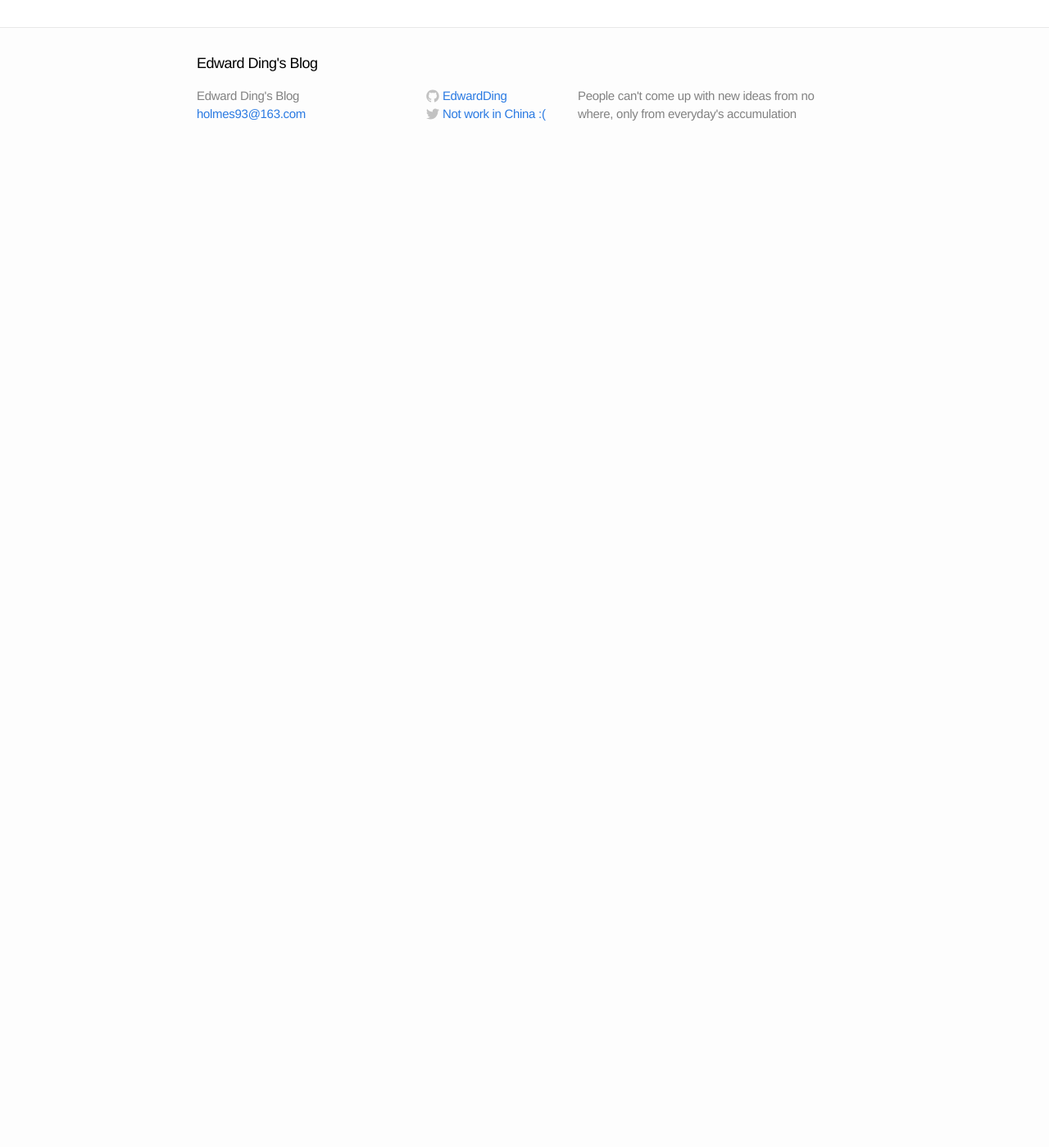
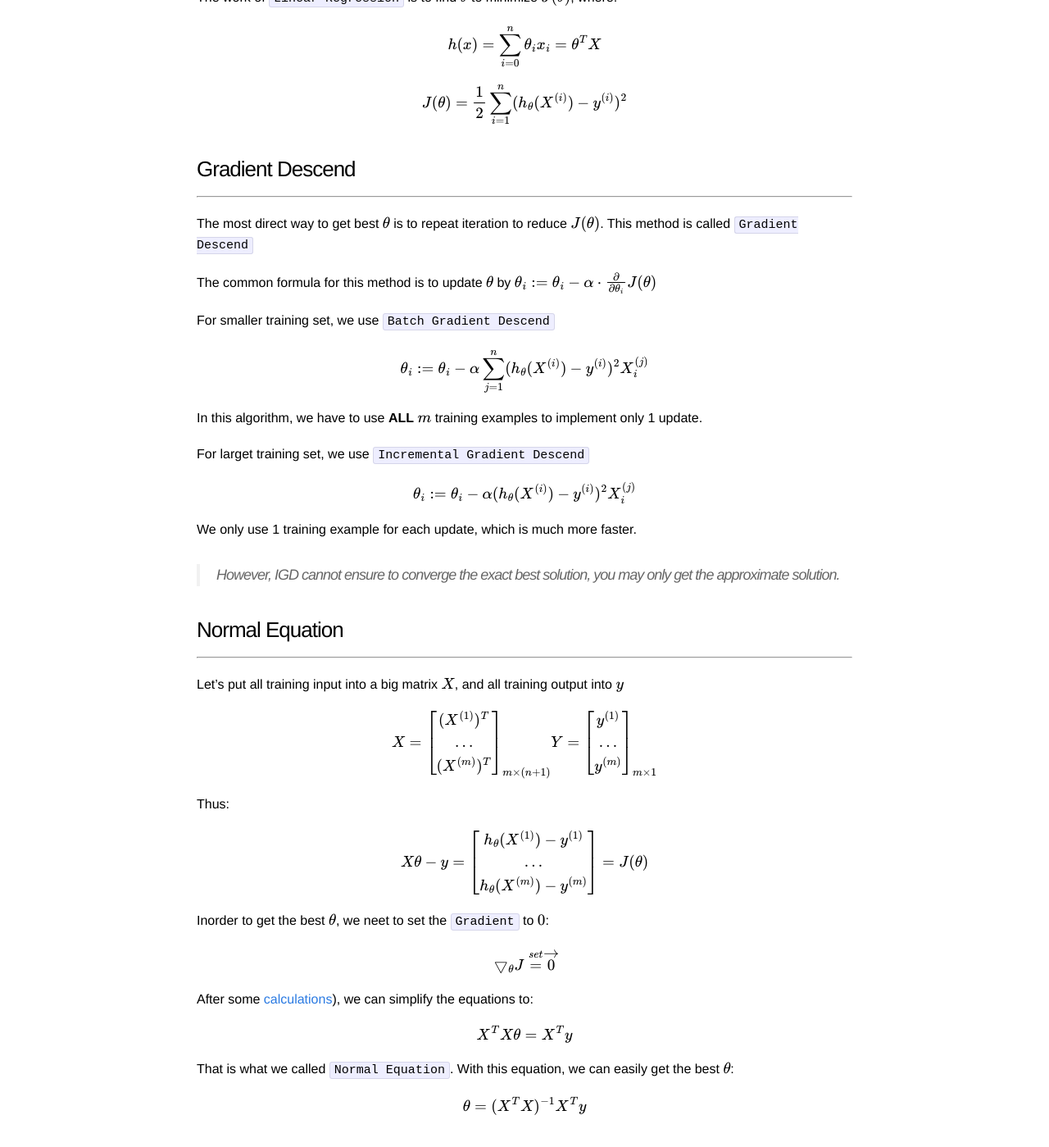
Before and after one commit to EdwardDing/EdwardDing.github.io, a Jekyll site: the page built from _posts/2014-08-30-1-ML.markdown, in a window 1280 px wide and 1400 px high, scrolled down 339 px. Shown: the whole window at 82% size. Built offline with Jekyll 4.4.1, drawn with Linux system fonts in a browser that asks for light colours; formulas are drawn with MathJax 3; before the commit the page ends 900 px from its top, so only the background shows below that; some of the changed text lies outside the part shown.

Commit message:
post blog
Update machine learning 1, add Prove for NE

```diff
--- a/_posts/2014-08-30-1-ML.markdown
+++ b/_posts/2014-08-30-1-ML.markdown
@@ -5,9 +5,81 @@ data: 2014-08-30 20:10:00
 categories: note
 excerpt: "Machine Learning: Linear Regression & Normal Equation"
 ---
+###Linear Regression
 
-Test whether `LaTex` works on `Jekyll`
+------------------
+define: \\( {X}_0 = 1 \\)
 
-Here is the ***Normal Equation***:
+The work of `Linear Regression` is to find \\(\theta\\) to minimize \\(J(\theta)\\), where:
 
-$$\mathbf{X}^T\mathbf{X}\Theta = \mathbf{X}^Ty$$
+$$ h(x) = \sum_{i=0}^{n}\theta_ix_i = {\theta}^TX $$
+
+$$ J(\theta) = \frac{1}{2}\sum_{i=1}^{n}({h}_\theta({X}^{(i)}) - y^{(i)})^2 $$
+
+###Gradient Descend
+
+----------------
+The most direct way to get best \\(\theta\\) is to repeat iteration to reduce \\(J(\theta)\\). This method is called `Gradient Descend`
+
+The common formula for this method is to update \\(\theta\\) by \\(\theta_i := \theta_i - \alpha\cdot \frac{\partial }{\partial\theta_i}J(\theta)\\)
+
+For smaller training set, we use `Batch Gradient Descend`
+
+$$ \theta_i := \theta_i - \alpha\sum_{j=1}^{n}({h}_\theta({X}^{(i)}) - y^{(i)})^2X_i^{(j)} $$
+
+In this algorithm, we have to use **ALL** \\(m\\) training examples to implement only 1 update.
+
+For larget training set, we use `Incremental Gradient Descend`
+
+$$ \theta_i := \theta_i - \alpha({h}_\theta({X}^{(i)}) - y^{(i)})^2X_i^{(j)} $$
+
+We only use 1 training example for each update, which is much more faster.
+
+> However, IGD cannot ensure to converge the exact best solution, you may only get the approximate solution.
+
+###Normal Equation
+
+--------------
+Let's put all training input into a big matrix \\(X\\), and all training output into \\(y\\)
+
+$$
+X = \begin{bmatrix}
+(X^{(1)})^T\\
+...\\
+(X^{(m)})^T
+\end{bmatrix}_{m\times (n+1)}
+
+Y = \begin{bmatrix}
+y^{(1)}\\
+...\\
+y^{(m)}
+\end{bmatrix}_{m\times 1}
+$$
+
+Thus:
+
+$$
+X\theta - y = \begin{bmatrix}
+h_\theta(X^{(1)}) - y^{(1)}\\
+...\\
+h_\theta(X^{(m)}) - y^{(m)}
+\end{bmatrix} = J(\theta)
+$$
+
+Inorder to get the best \\(\theta\\), we neet to set the `Gradient` to \\(0\\):
+
+$$
+\bigtriangledown_{\theta}J\overset{set}{=}\overrightarrow{0}
+$$
+
+After some [calculations](/note/2014/08/31/Prove-Normal-Equation/)), we can simplify the equations to:
+
+$$
+X^TX\theta = X^Ty
+$$
+
+That is what we called `Normal Equation`. With this equation, we can easily get the best \\(\theta\\):
+
+$$
+\theta = (X^TX)^{-1}X^Ty
+$$
```
Also changed, not shown: _posts/2014-08-31-Prove-Normal-Equation.markdown (added, +32 -0 lines).
